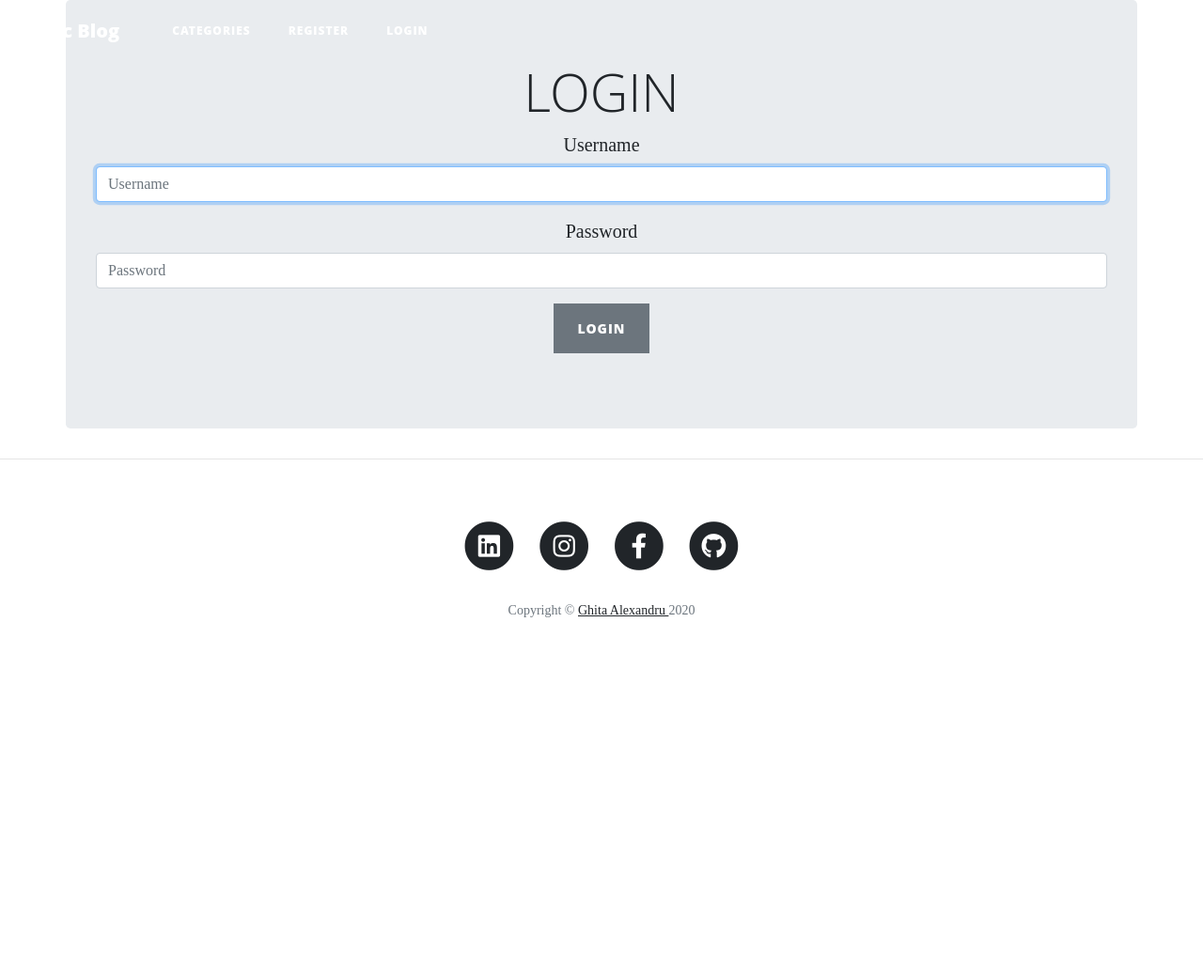
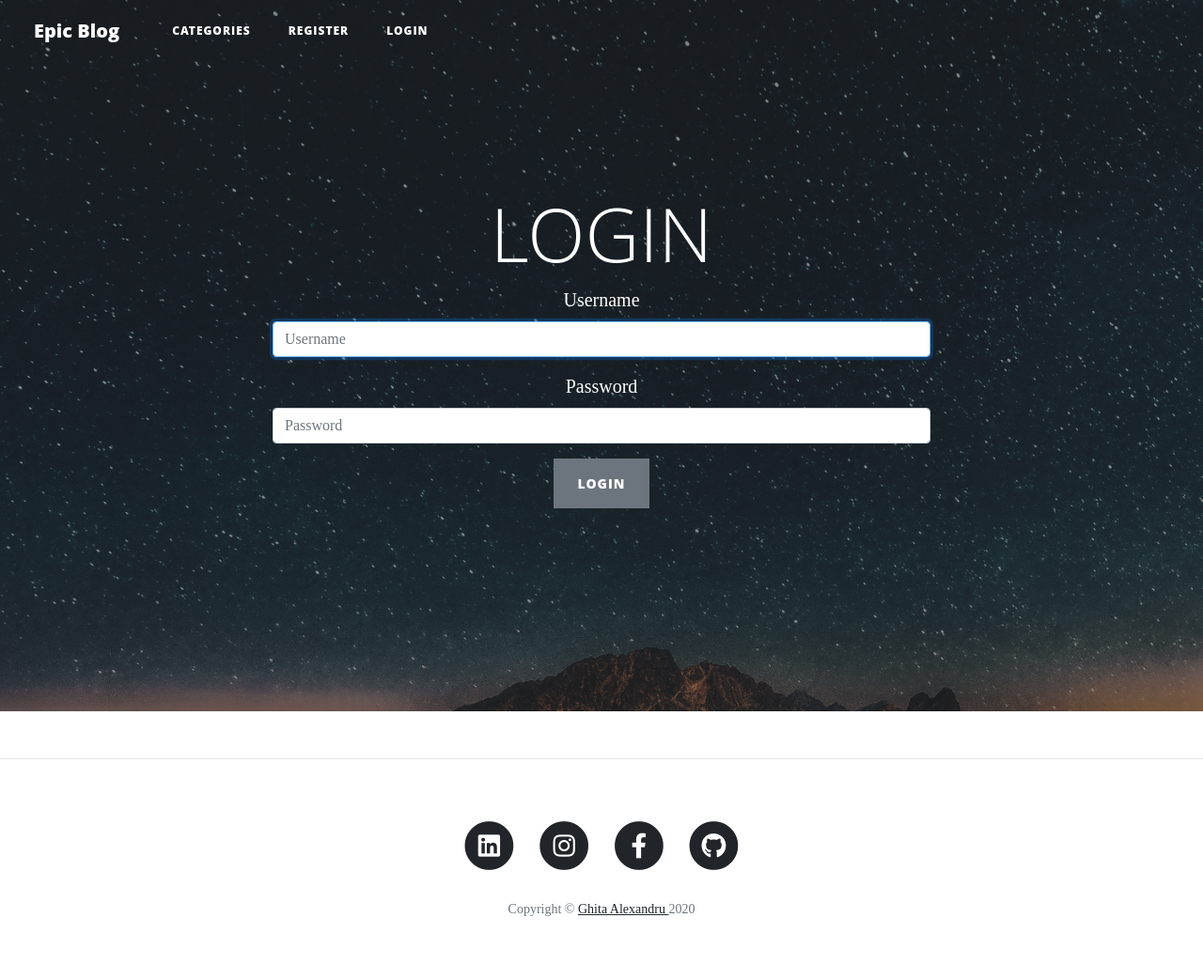
Before and after one commit to GhitaAlexandruIon/EpicBlog, a Django app: page /members/login/ in a window 1280 px wide. Shown: the whole page at 94% size. Before the commit the page ends 657 px from the top, so only its background shows below. Run offline with Django 3.2, Linux system fonts and the light colour scheme; some libraries are stand-ins or nearby versions.

Commit message:
new design login page

```diff
--- a/members/templates/registration/login.html
+++ b/members/templates/registration/login.html
@@ -5,7 +5,14 @@
 {% endblock %}
 
 {% block content %}
-    <div class="container jumbotron text-center loginFormContainer">
+    <header class="masthead" style="background-image: url(
+  {% block header %}'/static/epicapp/images/headerlogin.jpg') {% endblock %}">
+    <div class="overlay"></div>
+    <div class="container">
+      <div class="row">
+        <div class="col-lg-8 col-md-10 mx-auto">
+          <div class="site-heading">
+            <div class="container text-center loginFormContainer">
     <h1 class="display-4">Login</h1>
     <div class="form-group loginForm">
         <form method="POST">
@@ -15,4 +22,9 @@
         </form>
     </div>
     </div>
+          </div>
+        </div>
+      </div>
+    </div>
+  </header>
 {% endblock %}
```
Also changed, not shown: static/epicapp/images/headerlogin.jpg (added), static/epicapp/images/logo.png (deleted).
